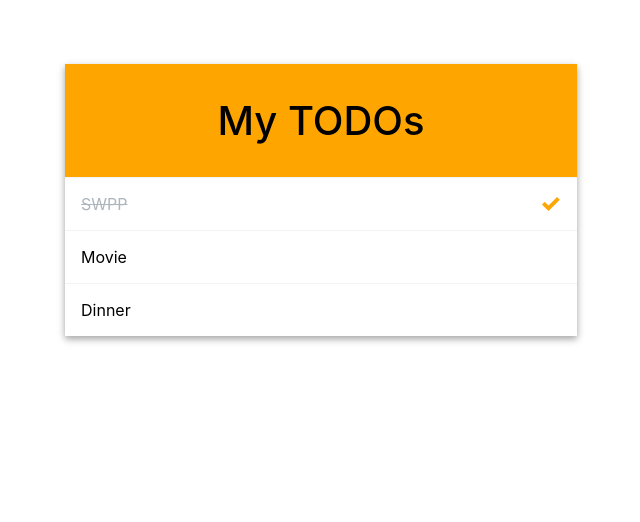
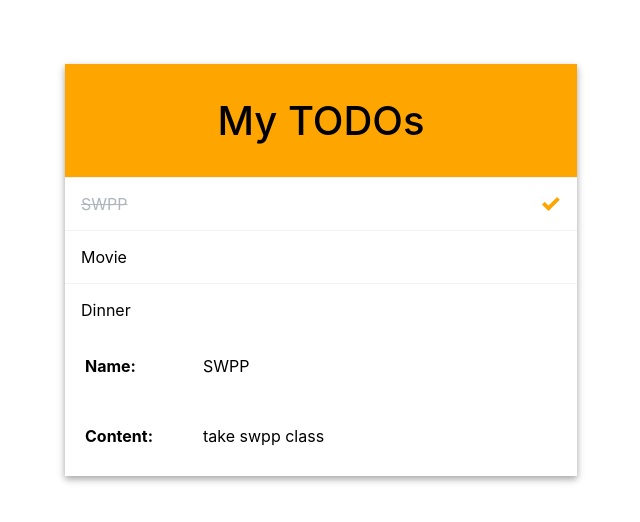
Before and after one commit to yg-moon/swpp-react-tutorial, a React (Create React App) app: page / in a window 1280 px wide. Both pictures are taken after a click on the element "SWPP". Shown: the top 522 px of the page, without its empty margins (319-959 px from the left). Built offline with nearby package versions, Linux system fonts and the light colour scheme.

Commit message:
todo detail finished

```diff
--- /dev/null
+++ b/src/components/TodoDetail/TodoDetail.css
@@ -0,0 +1,15 @@
+.TodoDetail .row {
+  display: flex;
+  padding: 20px;
+  height: 30px;
+  text-align: left;
+}
+
+.TodoDetail .left {
+  font-weight: bold;
+  flex: 25%
+}
+
+.TodoDetail .right {
+  flex: 75%;
+}
--- /dev/null
+++ b/src/components/TodoDetail/TodoDetail.js
@@ -0,0 +1,29 @@
+import React from 'react';
+
+import './TodoDetail.css';
+
+const TodoDetail = (props) => {
+  return (
+    <div className="TodoDetail">
+      <div className="row">
+        <div className="left">
+          Name:
+        </div>
+        <div className="right">
+          {props.title}
+        </div>
+      </div>
+
+      <div className="row">
+        <div className="left">
+          Content:
+        </div>
+        <div className="right">
+          {props.content}
+        </div>
+      </div>
+    </div>
+  );
+};
+
+export default TodoDetail;
--- a/src/containers/TodoList/TodoList.js
+++ b/src/containers/TodoList/TodoList.js
@@ -1,6 +1,7 @@
 import React, { Component } from 'react';
 
 import Todo from '../../components/Todo/Todo';
+import TodoDetail from '../../components/TodoDetail/TodoDetail';
 import './TodoList.css';
 
 class TodoList extends Component {
@@ -10,16 +11,40 @@ class TodoList extends Component {
       { id: 2, title: 'Movie', content: 'watch movie', done: false },
       { id: 3, title: 'Dinner', content: 'eat dinner', done: false }
     ],
+    selectedTodo: null,
+  }
+
+  clickTodoHandler = (td) => {
+    if (this.state.selectedTodo === td) {
+      this.setState({ ...this.state, selectedTodo: null });
+    } else {
+      this.setState({ ...this.state, selectedTodo: td });
+    }
   }
 
   render() {
     const todos = this.state.todos.map((td) => {
-      return (<Todo key={td.id} title={td.title} done={td.done} />);
+      return (
+        <Todo
+          key={td.id}
+          title={td.title}
+          done={td.done}
+          clicked={() => this.clickTodoHandler(td)}
+        />);
     });
+
+    let todo = null;
+    if (this.state.selectedTodo) {
+      todo = <TodoDetail
+        title={this.state.selectedTodo.title}
+        content={this.state.selectedTodo.content}
+      />
+    }
     return (
       <div className="TodoList">
         <div className="title">{this.props.title}</div>
         <div className="todos">{todos}</div>
+        {todo}
       </div>
     )
   }
```
